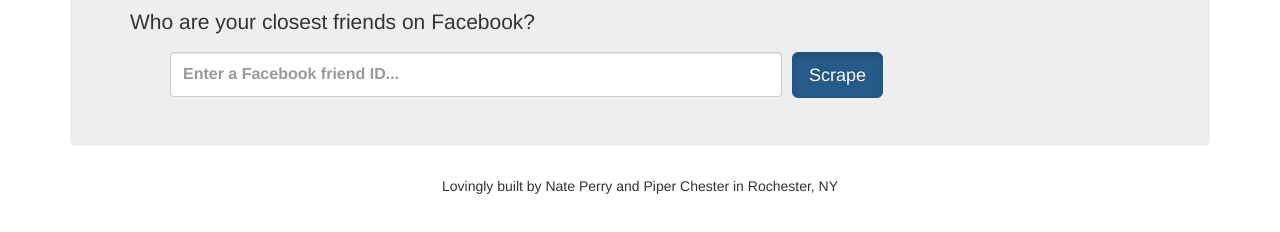
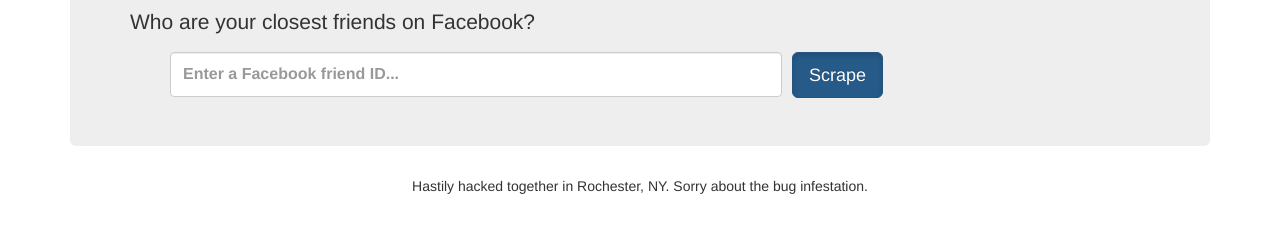
Before and after one commit to piperchester/besties, a plain HTML site: page index.html in a window 1280 px wide. Shown: the part 140-372 px from the top of the page. Drawn offline with nearby package versions, Linux system fonts and the light colour scheme.

Commit message:
Sorry footer...

```diff
--- a/index.html
+++ b/index.html
@@ -143,7 +143,7 @@
         <button id="fbScrapeButton" type="button" class="btn btn-primary btn-lg active" style="margin: 0 10px 0 0;" onclick="scrapeFriends()">Scrape</button>
       </div>
       <div class="footer">
-        <p style="text-align:center">Lovingly built by Nate Perry and Piper Chester in Rochester, NY</p>
+        <p style="text-align:center">Hastily hacked together in Rochester, NY. Sorry about the bug infestation.</p>
       </div>
     </div>
   </body>
```
